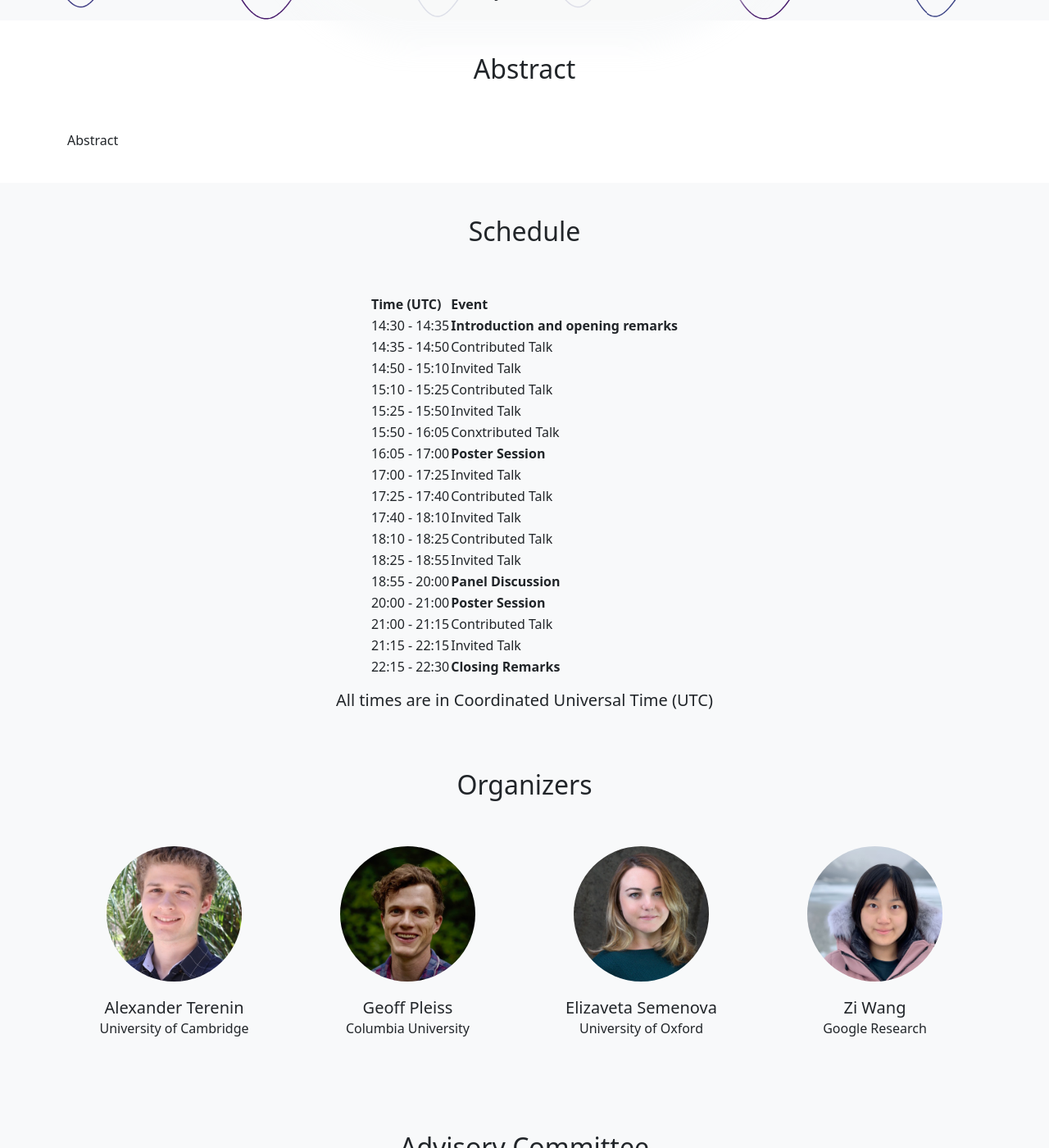
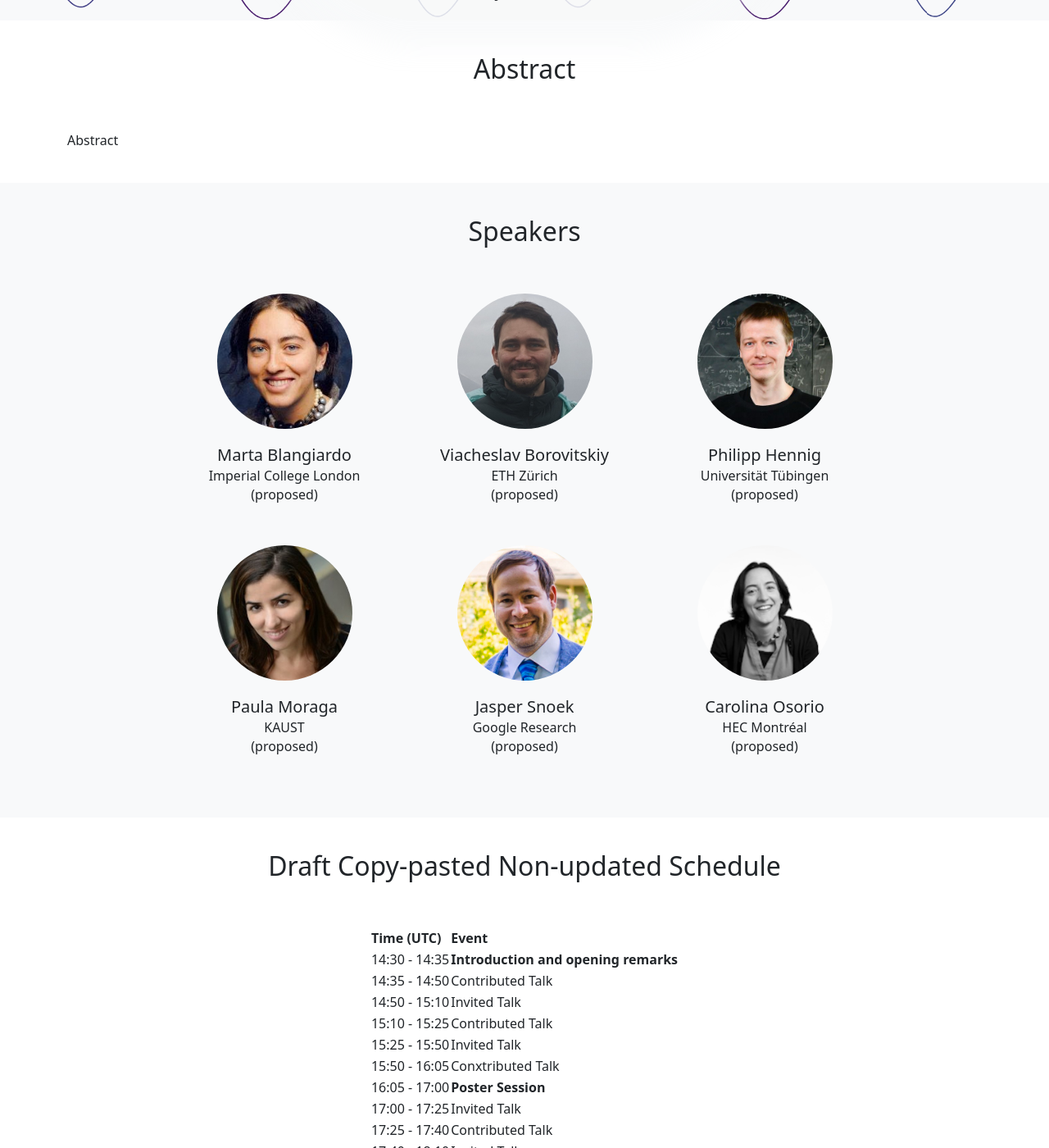
Before and after one commit to gp-seminar-series/neurips-2022, a Jekyll site: the page built from index.html, in a window 1280 px wide and 1400 px high, scrolled down 335 px. Shown: the whole window at 82% size. Built offline with Jekyll 4.4.1, drawn with Linux system fonts in a browser that asks for light colours; nearby versions of some CDN libraries.

Commit message:
Add speakers and committee.

```diff
--- a/_includes/header.html
+++ b/_includes/header.html
@@ -6,7 +6,7 @@
 
     <div id="nav-menu" class="d-none">
       {% for title_link in site.header_menu %}
-          <a class="link-dark text-decoration-none text-underline-hover ml-3 p-2 d-block" href="{{ title_link.link }}">{{ title_link.title | escape }}</a>
+          <a class="link-dark text-decoration-none text-underline-hover ml-3 p-2 d-block" href="{{ title_link.link | relative_url }}">{{ title_link.title | escape }}</a>
       {% endfor %}
     </div>
   </nav>
--- a/advisory.html
+++ b/advisory.html
@@ -5,18 +5,18 @@ published: false
 {% assign advisors = "Tamara Broderick<>Carl Henrik Ek<>Seth Flaxman<>Zoubin Ghahramani<>Emtiyaz Khan<>Andreas Krause" | split: "<>" %}
 {% assign institutions = "MIT<>University of Cambridge<>University of Oxford<>Google Research<>RIKEN<>ETH Zürich" | split: "<>" %}
 {% assign urls = "https://tamarabroderick.com/<>http://carlhenrik.com/<>https://sethrf.com/<>http://mlg.eng.cam.ac.uk/zoubin/<>https://emtiyaz.github.io<>https://las.inf.ethz.ch/krausea" | split: "<>" %}
-
+{% assign confirmation  = "confirmed<>confirmed<>confirmed<>confirmed<>confirmed<>confirmed" | split: "<>" %}
 
 <h1 class="h2 text-center pt-3 pb-5">Advisory Committee</h1>
 
 <div class="row justify-content-center text-center">
-    {% for advisor in advisors %}
-    <div class="col-12 col-sm-2 mb-5">
+    {% for name in advisors %}
+    <div class="col-12 col-sm-3 mx-1 mb-5">
         <a class="link-dark text-decoration-none" href="{{ urls[forloop.index0] }}">
-            <img class="img-fluid rounded-circle mb-3 px-5 px-sm-1 px-md-3 px-xl-5" alt="{{ advisor }}" src="{{ advisor | downcase | replace: ' ', '-' | prepend: '/assets/advisors/' | relative_url }}.jpg">
-            <h2 class="h5 my-1">{{ advisor }}</h2>
+            <img class="img-fluid rounded-circle mb-3 px-5 px-sm-1 px-md-3 px-xl-5" alt="{{ name }}" src="{{ name | downcase | replace: ' ', '-' | prepend: '/assets/advisors/' | relative_url }}.jpg">
+            <h2 class="h5 my-1">{{ name }}</h2>
             <h3 class="h6 my-1">{{ institutions[forloop.index0] }}</h3>
-            <h3 class="h6 my-1">(confirmed)</h3>
+            <h3 class="h6 my-1">({{ confirmation[forloop.index0] }})</h3>
         </a>
     </div>
     {% endfor %}
--- a/index.html
+++ b/index.html
@@ -18,6 +18,13 @@ image: /assets/banner.png
 </div>
 
 <div class="bg-light">
+<div id="speakers" class="container py-4">
+{% capture speakers %}{% include_relative speakers.html %}{% endcapture %}
+{{ speakers | remove_first: "---" | remove_first: "published: false" | remove_first: "---" }}
+</div>
+</div>
+
+<div class="bg-white">
 <div id="schedule" class="container py-4">
 {% capture schedule %}{% include_relative schedule.html %}{% endcapture %}
 {{ schedule | remove_first: "---" | remove_first: "published: false" | remove_first: "---" | markdownify }}
@@ -31,7 +38,7 @@ image: /assets/banner.png
 </div>
 </div>
 
-<div class="bg-light">
+<div class="bg-white">
 <div class="container py-4">
 {% capture advisory %}{% include_relative advisory.html %}{% endcapture %}
 {{ advisory | remove_first: "---" | remove_first: "published: false" | remove_first: "---" }}
--- a/organizers.html
+++ b/organizers.html
@@ -9,11 +9,11 @@ published: false
 <h1 class="h2 text-center pt-3 pb-5">Organizers</h1>
 
 <div class="row justify-content-center text-center">
-    {% for organizer in organizers %}
+    {% for name in organizers %}
     <div class="col-12 col-sm-3 mb-5">
         <a class="link-dark text-decoration-none" href="{{ urls[forloop.index0] }}">
-            <img class="img-fluid rounded-circle mb-3 px-5 px-sm-1 px-md-3 px-xl-5" alt="{{ organizer }}" src="{{ organizer | downcase | replace_first: ' ', '-' | prepend: '/assets/organizers/' | relative_url }}.jpg">
-            <h2 class="h5 my-1">{{ organizer }}</h2>
+            <img class="img-fluid rounded-circle mb-3 px-5 px-sm-1 px-md-3 px-xl-5" alt="{{ name }}" src="{{ name | downcase | replace_first: ' ', '-' | prepend: '/assets/organizers/' | relative_url }}.jpg">
+            <h2 class="h5 my-1">{{ name }}</h2>
             <h3 class="h6 my-1">{{ institutions[forloop.index0] }}</h3>
         </a>
     </div>
--- a/schedule.html
+++ b/schedule.html
@@ -2,7 +2,7 @@
 published: false
 ---
 
-<h1 class="h2 text-center pt-3 pb-5">Schedule</h1>
+<h1 class="h2 text-center pt-3 pb-5">Draft Copy-pasted Non-updated Schedule</h1>
 
 <div class="table-sm table-hover d-flex justify-content-center" markdown="1">
 
--- /dev/null
+++ b/speakers.html
@@ -0,0 +1,23 @@
+---
+published: false
+---
+
+{% assign speakers = "Marta Blangiardo<>Viacheslav Borovitskiy<>Philipp Hennig<>Paula Moraga<>Jasper Snoek<>Carolina Osorio" | split: "<>" %}
+{% assign institutions = "Imperial College London<>ETH Zürich<>Universität Tübingen<>KAUST<>Google Research<>HEC Montréal" | split: "<>" %}
+{% assign urls = "https://www.imperial.ac.uk/people/m.blangiardo<>http://vab.im/<>https://uni-tuebingen.de/fakultaeten/mathematisch-naturwissenschaftliche-fakultaet/fachbereiche/informatik/lehrstuehle/methoden-des-maschinellen-lernens/personen/philipp-hennig/<>https://www.paulamoraga.com/<>https://research.google/people/JasperSnoek/<>https://www.carolinaosorio.net/" | split: "<>" %}
+{% assign confirmation  = "proposed<>proposed<>proposed<>proposed<>proposed<>proposed" | split: "<>" %}
+
+<h1 class="h2 text-center pt-3 pb-5">Speakers</h1>
+
+<div class="row justify-content-center text-center">
+    {% for name in speakers %}
+    <div class="col-12 col-sm-3 mx-1 mb-5">
+        <a class="link-dark text-decoration-none" href="{{ urls[forloop.index0] }}">
+            <img class="img-fluid rounded-circle mb-3 px-5 px-sm-1 px-md-3 px-xl-5" alt="{{ name }}" src="{{ name | downcase | replace: ' ', '-' | prepend: '/assets/speakers/' | relative_url }}.jpg">
+            <h2 class="h5 my-1">{{ name }}</h2>
+            <h3 class="h6 my-1">{{ institutions[forloop.index0] }}</h3>
+            <h3 class="h6 my-1">({{ confirmation[forloop.index0] }})</h3>
+        </a>
+    </div>
+    {% endfor %}
+</div>
```
Also changed, not shown: assets/speakers/carolina-osorio.jpg (added), assets/speakers/jasper-snoek.jpg (added), assets/speakers/marta-blangiardo.jpg (added), assets/speakers/paula-moraga.jpg (added), assets/speakers/philipp-hennig.jpg (added), assets/speakers/viacheslav-borovitskiy.jpg (added).
